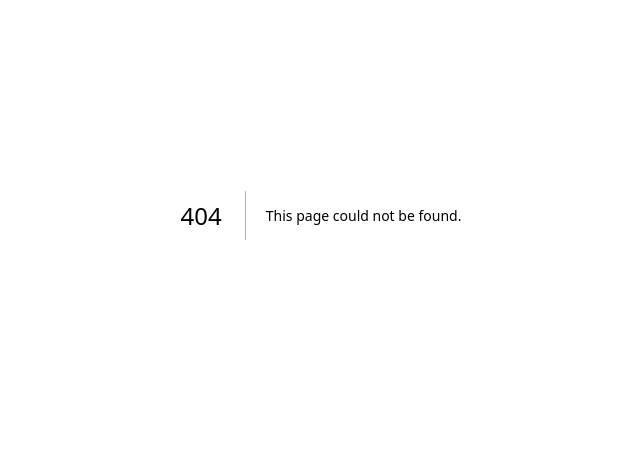
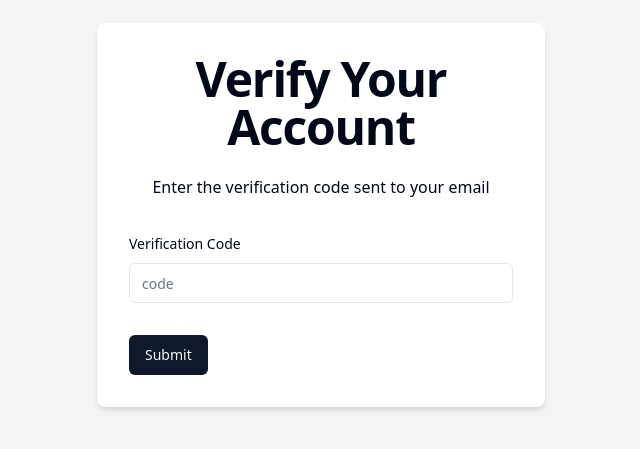
Before and after one commit to Hetav21/QnA-app, a Next.js app: page /verify/1 in a window 1280 px wide. Before the commit this address had no page. Shown: the part 185-634 px from the top of the page, without its empty margins (319-959 px from the left). Built offline with nearby package versions, Linux system fonts and the light colour scheme.

Commit message:
Adding page to verify user

```diff
--- /dev/null
+++ b/src/app/(auth)/verify/[username]/page.tsx
@@ -0,0 +1,104 @@
+"use client";
+import { useForm, SubmitHandler } from "react-hook-form";
+import { z } from "zod";
+import { zodResolver } from "@hookform/resolvers/zod";
+import { useToast } from "@/hooks/use-toast";
+import { useParams, useRouter } from "next/navigation";
+import axios, { AxiosError, AxiosResponse } from "axios";
+import { ApiResponse } from "@/types/ApiResponse";
+
+import { Button } from "@/components/ui/button";
+import {
+  Form,
+  FormControl,
+  FormField,
+  FormItem,
+  FormLabel,
+  FormMessage,
+} from "@/components/ui/form";
+import { Input } from "@/components/ui/input";
+import { verifySchema } from "@/schemas/verifySchema";
+
+const VerificationPage = () => {
+  const router = useRouter();
+  const params = useParams<{ username: string }>();
+  const { toast } = useToast();
+
+  const form = useForm<z.infer<typeof verifySchema>>({
+    resolver: zodResolver(verifySchema),
+    defaultValues: {
+      code: "",
+    },
+  });
+
+  const onSubmit: SubmitHandler<z.infer<typeof verifySchema>> = async (
+    data,
+  ) => {
+    try {
+      const response: AxiosResponse<ApiResponse> = await axios.post(
+        "/api/verify-code",
+        {
+          username: params.username,
+          code: data.code,
+        },
+      );
+
+      toast({
+        title: response.data.success ? "Success" : "Error",
+        description: response.data.success
+          ? "Account verified! Please login!!"
+          : response.data.message,
+        variant: response.data.success ? "default" : "destructive",
+      });
+
+      if (response.data.success) {
+        router.replace("/sign-in");
+      }
+    } catch (err) {
+      const error = err as AxiosError<ApiResponse>;
+
+      console.error("Error verifying user: " + err);
+
+      toast({
+        title: "Verification error",
+        description:
+          `${error.response?.data.message}, Please try again later` ||
+          "Internal server error, Please try again later",
+        variant: "destructive",
+      });
+    }
+  };
+
+  return (
+    <div className="flex justify-center items-center min-h-screen bg-gray-100">
+      <div className="w-full max-w-md p-8 space-y-8 bg-white rounded-lg shadow-md">
+        <div className="text-center">
+          <h1 className="text-4xl font-extrabold tracking-tight lg:text-5xl mb-6">
+            Verify Your Account
+          </h1>
+          <p className="mb-4">Enter the verification code sent to your email</p>
+        </div>
+        <Form {...form}>
+          <form onSubmit={form.handleSubmit(onSubmit)} className="space-y-8">
+            <FormField
+              control={form.control}
+              name="code"
+              render={({ field }) => (
+                <FormItem>
+                  <FormLabel>Verification Code</FormLabel>
+                  <FormControl>
+                    <Input placeholder="code" {...field} />
+                  </FormControl>
+                  <FormMessage />
+                </FormItem>
+              )}
+            />
+            <Button type="submit">Submit</Button>
+          </form>
+        </Form>
+      </div>
+    </div>
+  );
+};
+
+export default VerificationPage;
```
